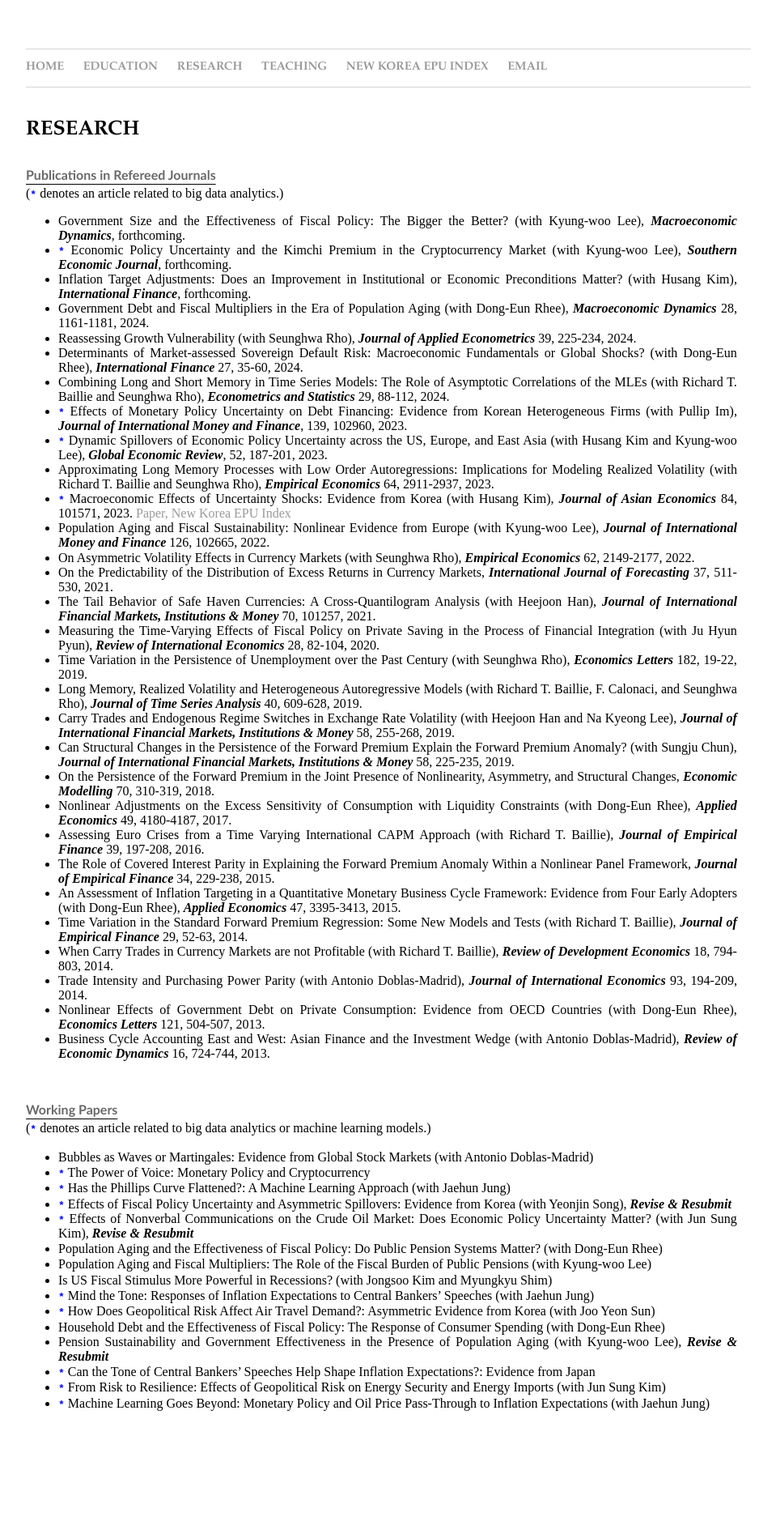
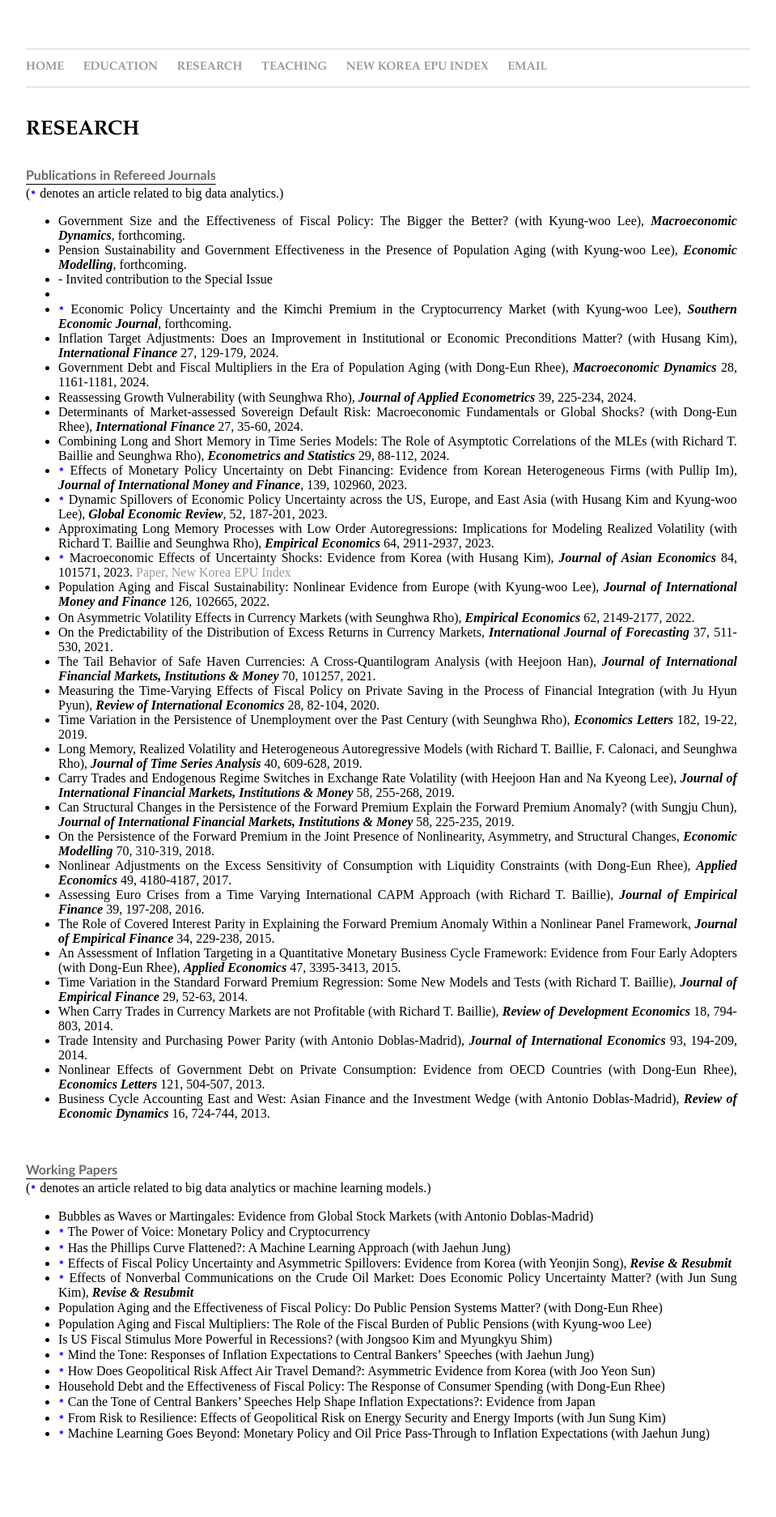
Before and after one commit to dooyeoncho/dooyeoncho.github.io, a Jekyll site: the page built from pages/research.html, in a window 1280 px wide. Shown: the whole page at 81% size, without its empty margins (160-1119 px from the left). Built offline with Jekyll 4.4.1, drawn with Linux system fonts in a browser that asks for light colours; before the commit the page ends 1836 px from its top, so only the background shows below that.

Commit message:
Update research.html

```diff
--- a/pages/research.html
+++ b/pages/research.html
@@ -25,8 +25,10 @@ span {
 <div><b><p style="text-decoration: underline; text-underline-position:under;"><font color="dimgray" face="Gill Sans", sans-serif;>Publications in Refereed Journals</font></p></b></div> </div></li>(<code style="color : blue"><b>*</b></code> denotes an article related to big data analytics.)</li></div>
 		<div><ul>
 			<span><li>Government Size and the Effectiveness of Fiscal Policy: The Bigger the Better? (with Kyung-woo Lee), <em property="italic"><b>Macroeconomic Dynamics</b></em>, forthcoming.</li></span>
+			<span><li>Pension Sustainability and Government Effectiveness in the Presence of Population Aging (with Kyung-woo Lee), <em property="italic"><b>Economic Modelling</b></em>, forthcoming.</li></span>
+			<span><li>  - Invited contribution to the Special Issue<li><span>
 			<span><li><code style="color : blue"><b>*</b></code> Economic Policy Uncertainty and the Kimchi Premium in the Cryptocurrency Market (with Kyung-woo Lee), <em property="italic"><b>Southern Economic Journal</b></em>, forthcoming.</li></span>
-			<span><li>Inflation Target Adjustments: Does an Improvement in Institutional or Economic Preconditions Matter? (with Husang Kim), <em property="italic"><b>International Finance</b></em>, forthcoming.</li></span>
+			<span><li>Inflation Target Adjustments: Does an Improvement in Institutional or Economic Preconditions Matter? (with Husang Kim), <em property="italic"><b>International Finance</b></em> 27, 129-179, 2024.</li></span>
 			<span><li>Government Debt and Fiscal Multipliers in the Era of Population Aging (with Dong-Eun Rhee), <em property="italic"><b>Macroeconomic Dynamics</b></em> 28, 1161-1181, 2024.</li></span>
                         <span><li>Reassessing Growth Vulnerability (with Seunghwa Rho), <em property="italic"><b>Journal of Applied Econometrics</b></em> 39, 225-234, 2024.</li></span>
 			<span><li>Determinants of Market-assessed Sovereign Default Risk: Macroeconomic Fundamentals or Global Shocks? (with Dong-Eun Rhee), <em property="italic"><b>International Finance</b></em> 27, 35-60, 2024.</li></span>
@@ -71,7 +73,6 @@ span {
 		<span><li><code style="color : blue"><b>*</b></code> Mind the Tone: Responses of Inflation Expectations to Central Bankers’ Speeches (with Jaehun Jung)</li></span>
 		<span><li><code style="color : blue"><b>*</b></code> How Does Geopolitical Risk Affect Air Travel Demand?: Asymmetric Evidence from Korea (with Joo Yeon Sun)</li></span>
 		<span><li>Household Debt and the Effectiveness of Fiscal Policy: The Response of Consumer Spending (with Dong-Eun Rhee)</li></span>
-		<span><li>Pension Sustainability and Government Effectiveness in the Presence of Population Aging (with Kyung-woo Lee), <em property="italic"><b>Revise & Resubmit</b></em></li></span>
 		<span><li><code style="color : blue"><b>*</b></code> Can the Tone of Central Bankers’ Speeches Help Shape Inflation Expectations?: Evidence from Japan</li></span>
 		<span><li><code style="color : blue"><b>*</b></code> From Risk to Resilience: Effects of Geopolitical Risk on Energy Security and Energy Imports (with Jun Sung Kim)</li></span>
 		<span><li><code style="color : blue"><b>*</b></code> Machine Learning Goes Beyond: Monetary Policy and Oil Price Pass-Through to Inflation Expectations (with Jaehun Jung)</li></span>
```
